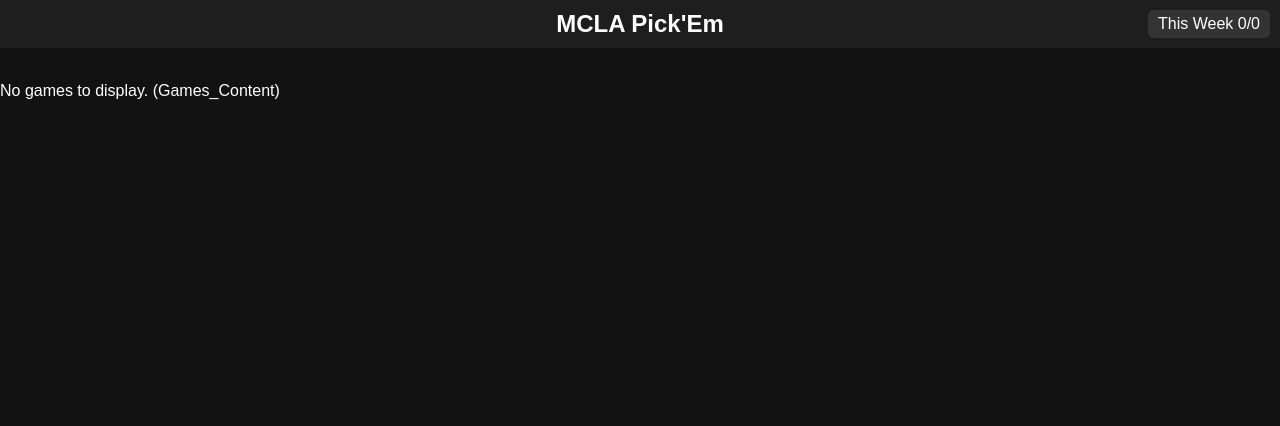
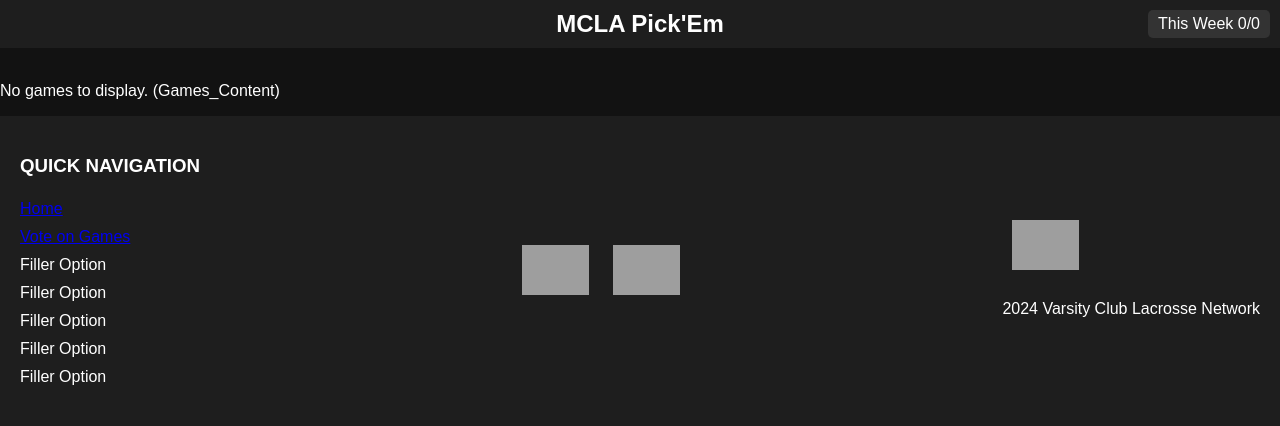
Before and after one commit to GeorgeCorbin/vcl-website, a Flask app: template templates/games.html in a window 1280 px wide. Shown: the part 48-474 px from the top of the page. Run offline with Flask 3, Linux system fonts and the light colour scheme; the template is opened without the code that fills it, so the values that code supplies are empty; parts of the project's set-up code (start-up, migrations or seed data) failed here and were passed over; grey boxes are pictures that could not be loaded.

Commit message:
Added a bottom banner

```diff
--- a/static/css/style.css
+++ b/static/css/style.css
@@ -48,24 +48,13 @@ body, html {
     display: flex;
     align-items: center;
     justify-content: center;
-    /*
-    */
 }
 
 .header-text {
     font-size: 1.5em;
     font-weight: bold;
     text-align: center; /* Center text */
-    /*float: 1; /* Allows the title to grow and occupy the available space */
     padding: 2px 15px; /* Add some padding to align it vertically within the nav bar */
-    /*
-    margin: auto;
-    align-items: center;
-    width: 50%;
-    display: flex;
-    justify-content: right
-    align-self: center;
-    */
     position: absolute; /* Positioning it absolutely to stay centered */
     left: 50%;
     transform: translateX(-50%); /* Adjust horizontally to truly center */
@@ -80,12 +69,6 @@ body, html {
     padding: 5px 10px;
     border-radius: 5px;
     margin: auto;
-    /*
-    margin-left: auto;
-    margin-right: 0;
-    display: flex;
-    align-self: right;
-    */
 }
 
 .logo {
@@ -170,3 +153,38 @@ body, html {
   margin-right: auto;
   width: 50%; /* or any specific width */
 }
+
+/*
+CSS for Bottom Banner
+*/
+
+.bottom-banner {
+    display: flex;
+    justify-content: space-between;
+    align-items: center;
+    background-color: #1e1e1e;
+    color: white;
+    padding: 20px;
+}
+
+.footer-section ul {
+    list-style: none;
+    padding: 0;
+}
+
+.footer-section li {
+    padding: 5px 0; /* Spacing between list items */
+}
+
+.footer-section .social-media {
+    /* Styling for social media icons */
+}
+
+.footer-section .right {
+    text-align: right;
+}
+
+.footer-section img {
+    max-height: 50px; /* Adjust as necessary for your images */
+    margin: 10px; /* Spacing around images */
+}
--- /dev/null
+++ b/templates/bottomBanner.html
@@ -0,0 +1,27 @@
+<footer class="bottom-banner">
+    <div class="footer-section left">
+<!--        <p>SouthEastern Lacrosse Conference (SELC)</p>-->
+        <h3>QUICK NAVIGATION</h3>
+        <ul>
+            <li><a href="/">Home</a></li>
+            <li><a href="/games">Vote on Games</a></li>
+            <li>Filler Option</li>
+            <li>Filler Option</li>
+            <li>Filler Option</li>
+            <li>Filler Option</li>
+            <li>Filler Option</li>
+        </ul>
+    </div>
+
+    <div class="footer-section social-media">
+        <!-- Social media icons here -->
+        <a href="http://facebook.com"><img src="instagram.png" alt="Instagram"></a>
+        <a href="https://twitter.com/VarsityLacrosse"><img src="x.png" alt="X"></a>
+        <!-- More social icons -->
+    </div>
+
+    <div class="footer-section right">
+        <img src="some_logo.png" alt="Some Logo Here">
+        <p>2024 Varsity Club Lacrosse Network</p>
+    </div>
+</footer>
--- a/templates/games.html
+++ b/templates/games.html
@@ -27,5 +27,6 @@
     <main>
         {% include 'games_content.html' %}
     </main>
+{% include 'bottomBanner.html' %}
 </body>
 </html>
--- a/templates/index.html
+++ b/templates/index.html
@@ -11,6 +11,6 @@
 <main class="block-center">
     {% include 'instagramPosts.html' %}
 </main>
-
+{% include 'bottomBanner.html' %}
 </body>
 </html>
```
